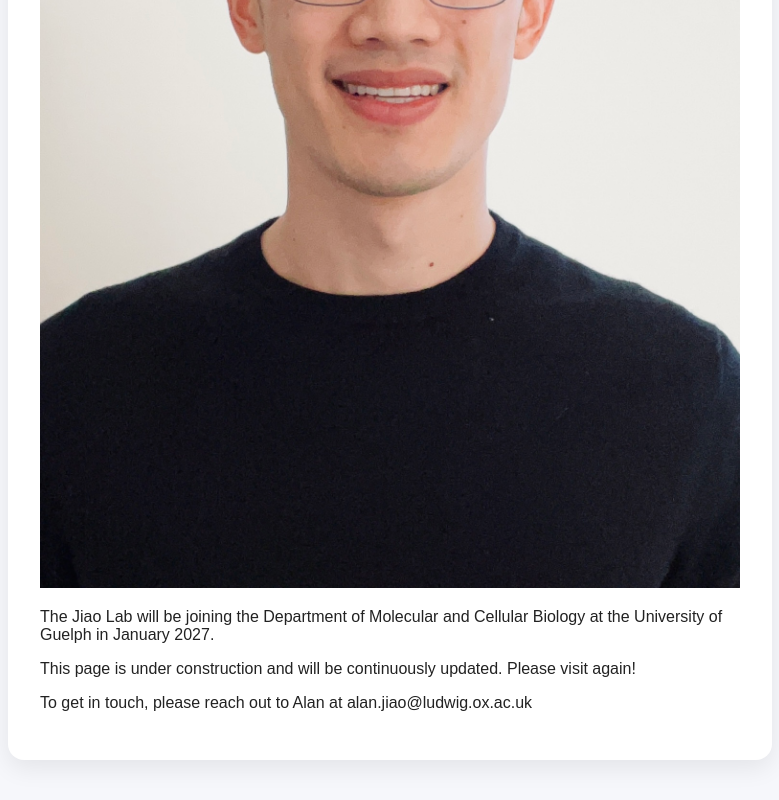
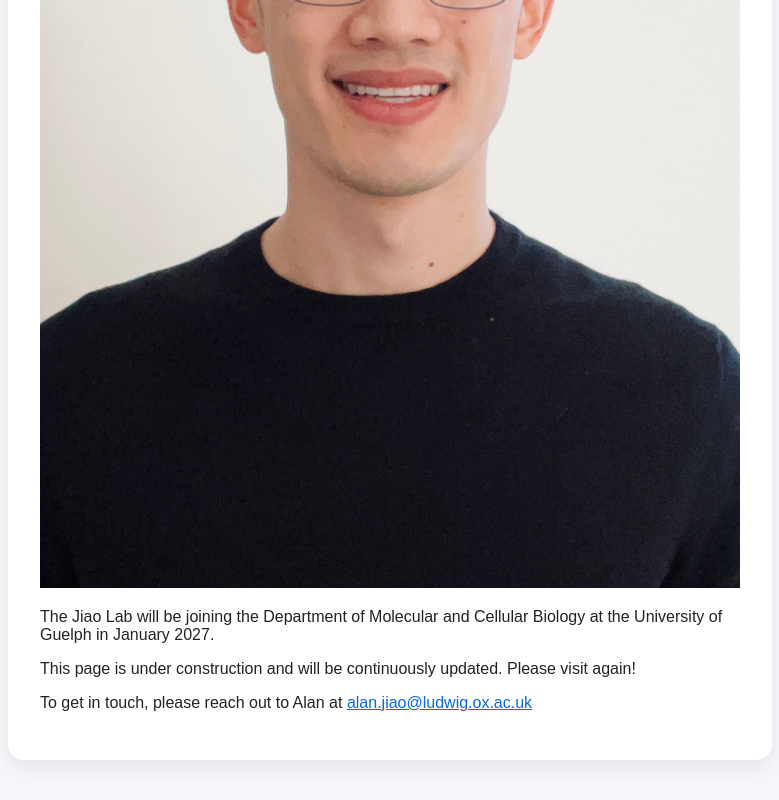
Before and after one commit to alanjiaolab/alanjiaolab.github.io, a plain HTML site: page index.html in a window 1280 px wide. Shown: the part 583-1383 px from the top of the page, without its empty margins (250-1029 px from the left). Drawn offline with Linux system fonts and the light colour scheme.

Commit message:
Update index.html

```diff
--- a/index.html
+++ b/index.html
@@ -35,13 +35,15 @@
 
       <img
   src="alanjiao.jpg"
-  alt="Alan"
   style="max-width: 100%; height: auto;"
 >
 
       <p>The Jiao Lab will be joining the Department of Molecular and Cellular Biology at the University of Guelph in January 2027. </p>
       <p>This page is under construction and will be continuously updated. Please visit again! </p>
-      <p>To get in touch, please reach out to Alan at alan.jiao@ludwig.ox.ac.uk </p>
+      <p>
+  To get in touch, please reach out to Alan at
+  <a href="mailto:alan.jiao@ludwig.ox.ac.uk">alan.jiao@ludwig.ox.ac.uk</a>
+</p>
     </div>
   </body>
 </html>
```
